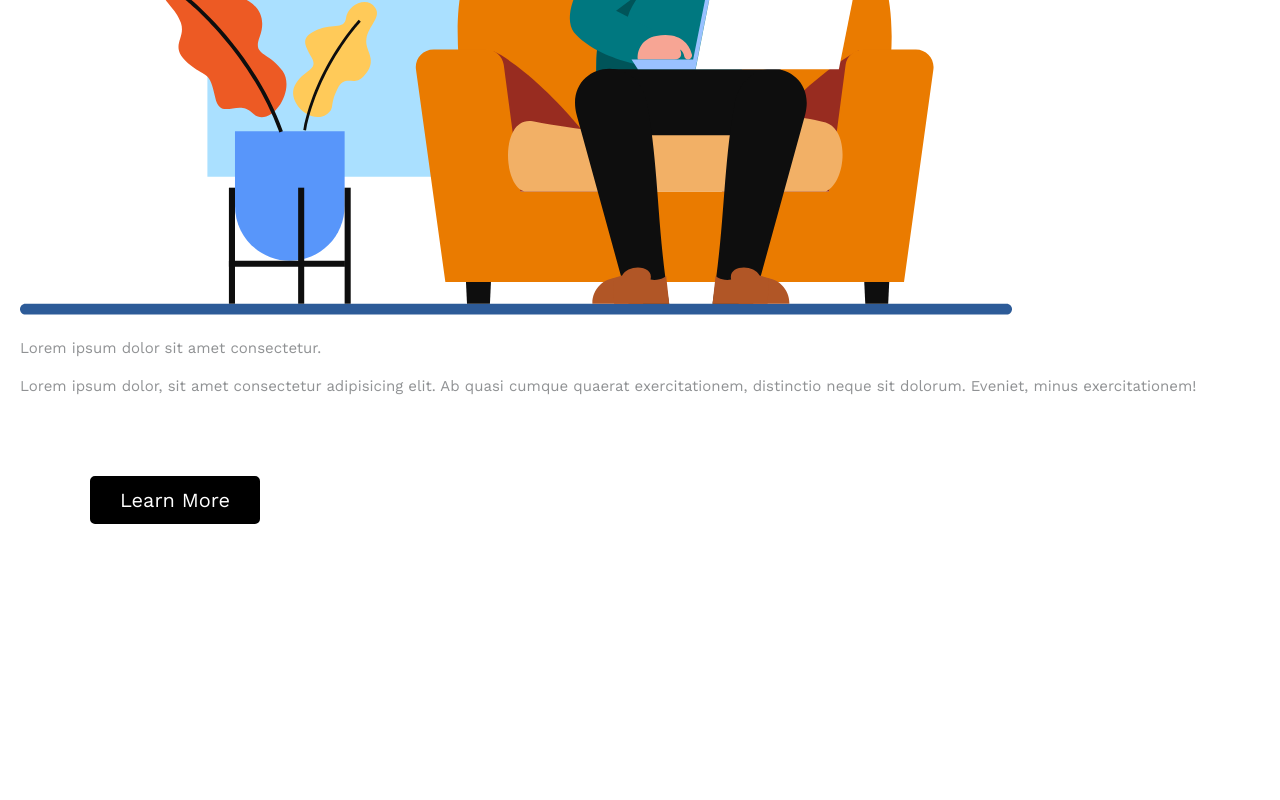
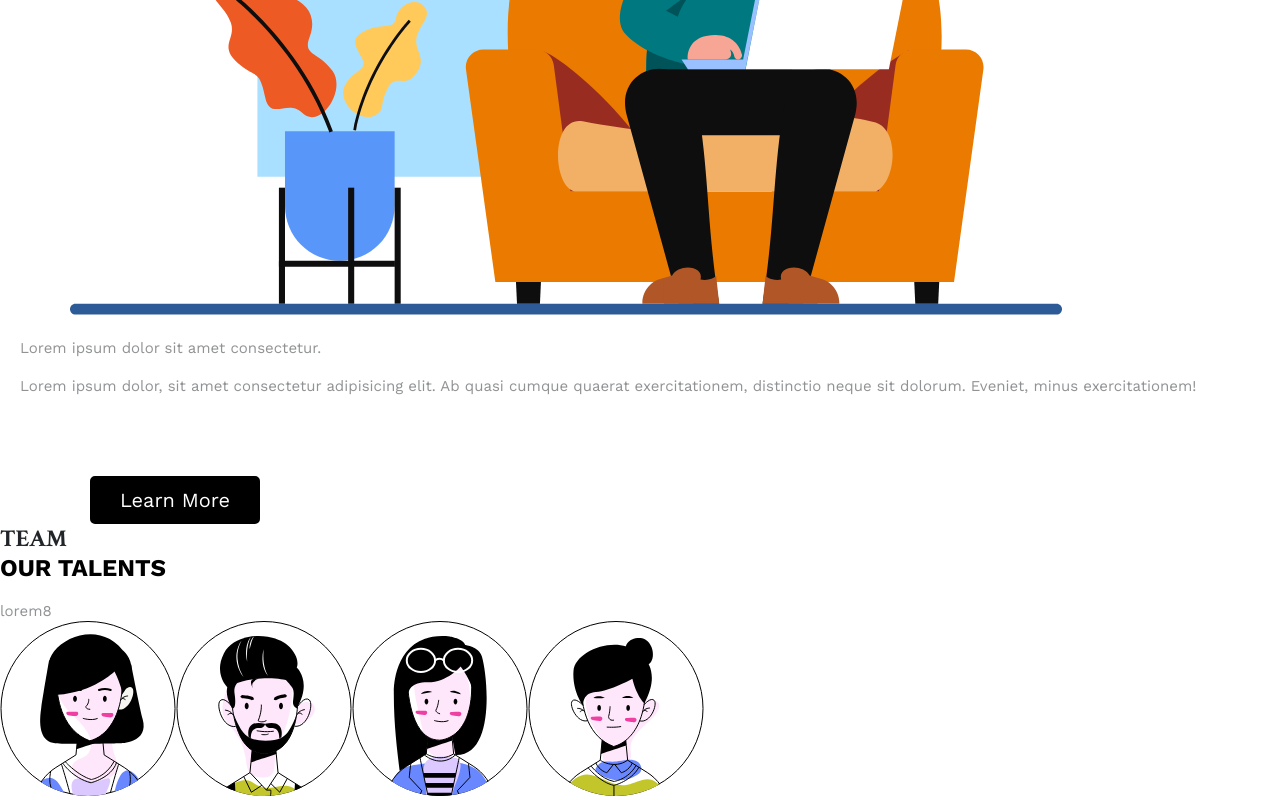
Before and after one commit to maryamsaye/startup, a React (Vite) app: page / in a window 1280 px wide. Shown: the part 2919-3719 px from the top of the page. Before the commit the page ends 3443 px from the top, so only its background shows below. Built offline with nearby package versions, Linux system fonts and the light colour scheme.

Commit message:
added welcome.jsx

```diff
--- a/src/Home/Man.css
+++ b/src/Home/Man.css
@@ -1,5 +1,6 @@
 .techman{
     width: 80%;
+    margin-left: 50px;
 }
 .man{
     padding-left: 20px;
--- /dev/null
+++ b/src/Home/Talents.jsx
@@ -0,0 +1,24 @@
+import React from "react";
+import "./Talents.css";
+import  ceo from "../assets/ceo.svg";
+import  cto from "../assets/cto.svg";
+import  designer from "../assets/designer.svg";
+import  developer from "../assets/developer.svg";
+
+
+const Talents = () => {
+return (
+        <div className="company">
+            <h1 className="team">TEAM</h1>
+            <h2 className="talents">OUR TALENTS</h2>
+            <p className="our">lorem8</p>
+            <img src={ceo} alt="" className="ceo" />
+            <img src={cto} alt="" className="cto" />
+            <img src={designer} alt="" className="designer" />
+            <img src={developer} alt="" className="developer" />
+
+        </div>
+        )
+}
+
+export default Talents;
--- a/src/Home/home.jsx
+++ b/src/Home/home.jsx
@@ -4,6 +4,7 @@ import Partners from "./Partners.jsx";
 import Navbar from "../Components/Navbar/Navbar.jsx";
 import Ladies from "./Ladies.jsx";
 import Man from "./Man.jsx";
+import Talents from "./Talents.jsx";
 
 
 
@@ -15,6 +16,7 @@ return (
         <Partners />
         <Ladies />
         <Man />
+        <Talents />
 
     </div>
     )
```
Also changed, not shown: src/Home/Talents.css (added).
